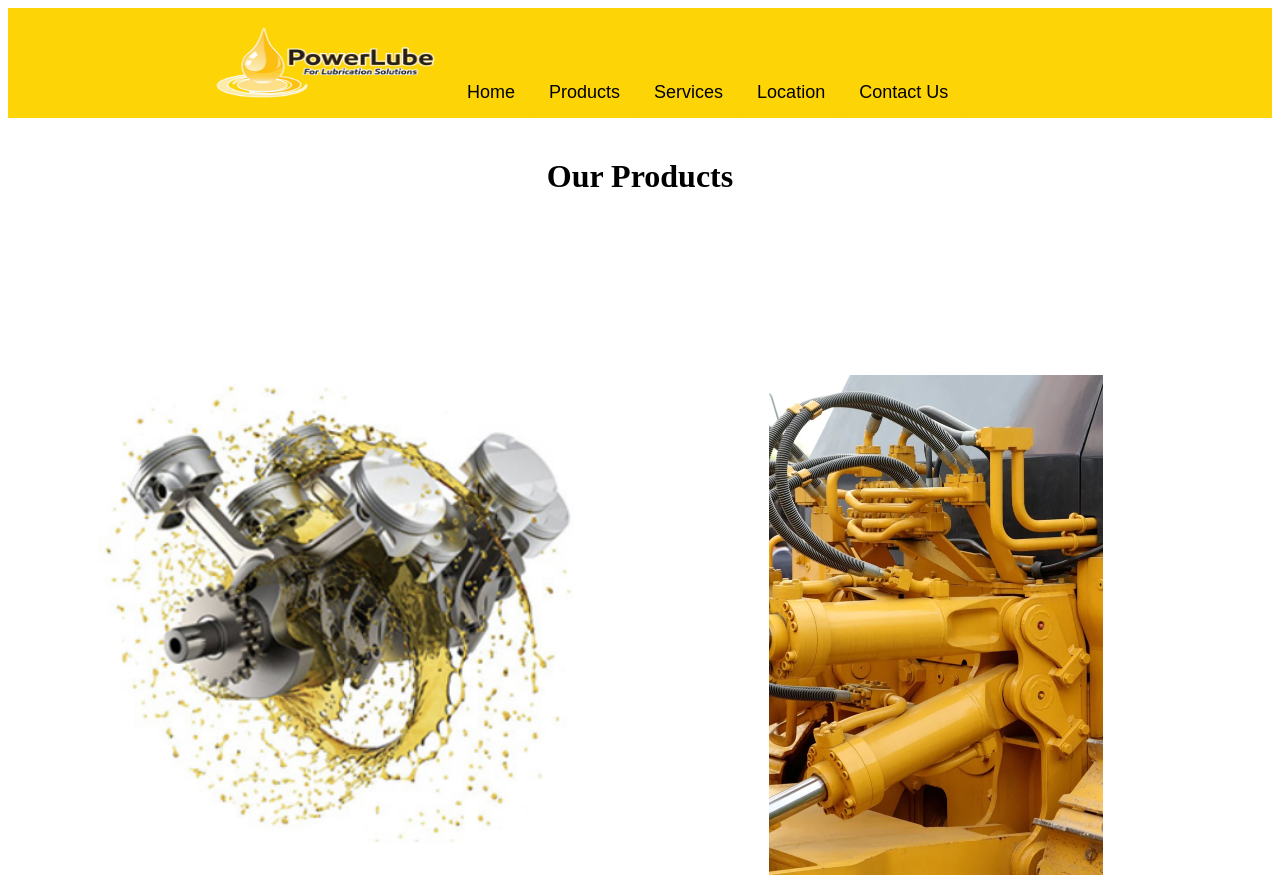
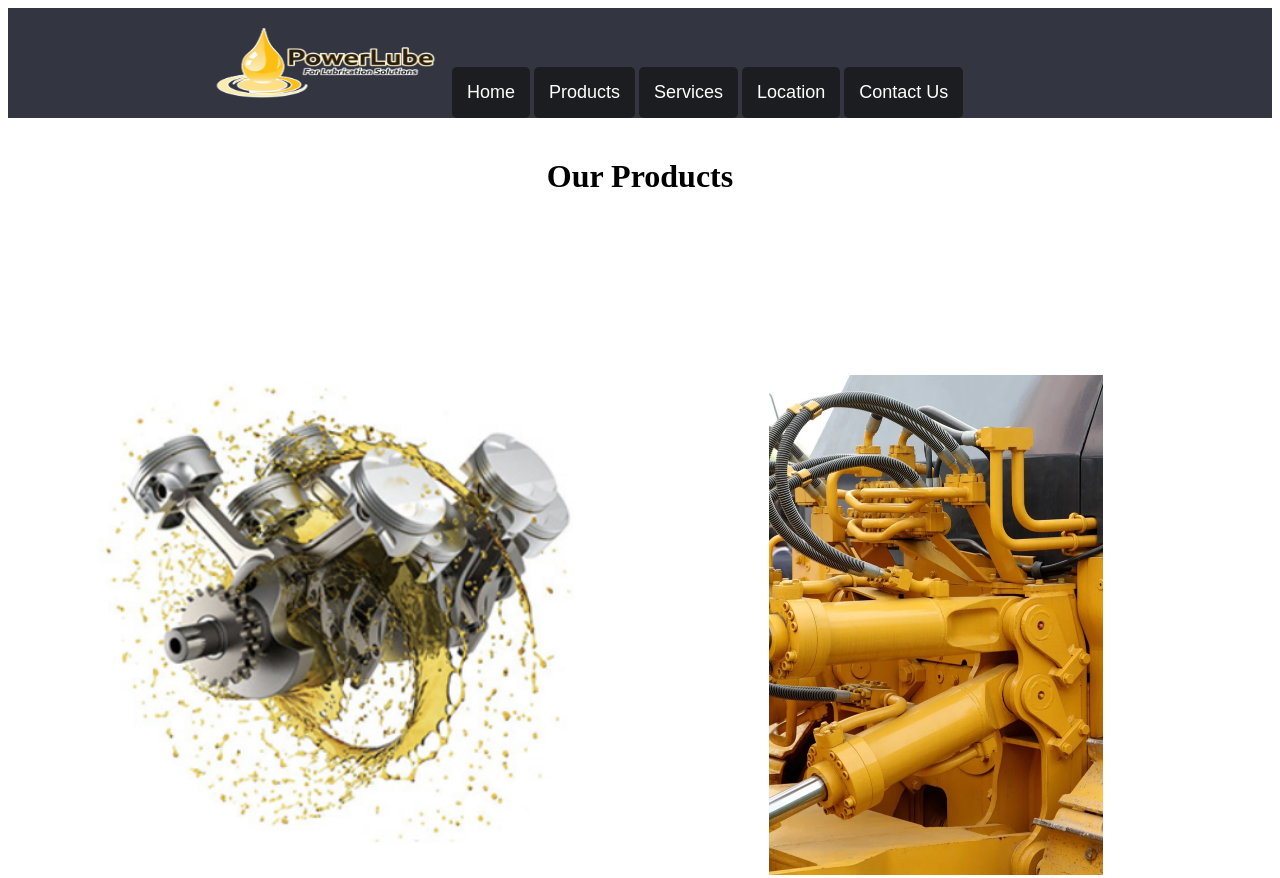
Before and after one commit to christinamaher123/Powerlube-project-website, a plain HTML site: page products.html in a window 1280 px wide. Shown: the top 878 px of the page. Drawn offline with Linux system fonts and the light colour scheme.

Commit message:
Update products.html

```diff
--- a/products.html
+++ b/products.html
@@ -6,8 +6,10 @@
 
 </head>
 <style>
-  .Top-page{
-     background-color: rgb(253, 212, 5);
+
+.Top-page{
+     background-color: rgb(51, 54, 64);  /*rgb(2, 12, 50);*/
+     background-size:     100% 100%;
    position: center;
 }
 .logo{
@@ -15,8 +17,8 @@
     margin-top: 20px;
 }
 .top_buttons{
-  background-color: rgb(253, 212, 5);
-  color: black;
+  background-color: rgb(27, 29, 32);
+  color: white;
   font-size: 18px;
   padding: 15px;
   border: none;
@@ -25,7 +27,7 @@
   cursor: pointer;
 }
 .top_buttons:hover{
-  background-color:  rgb(255, 240, 166);
+  background-color:  rgb(2, 128, 147);
 }
 .introductrory-text{
   padding: 20px;
```
